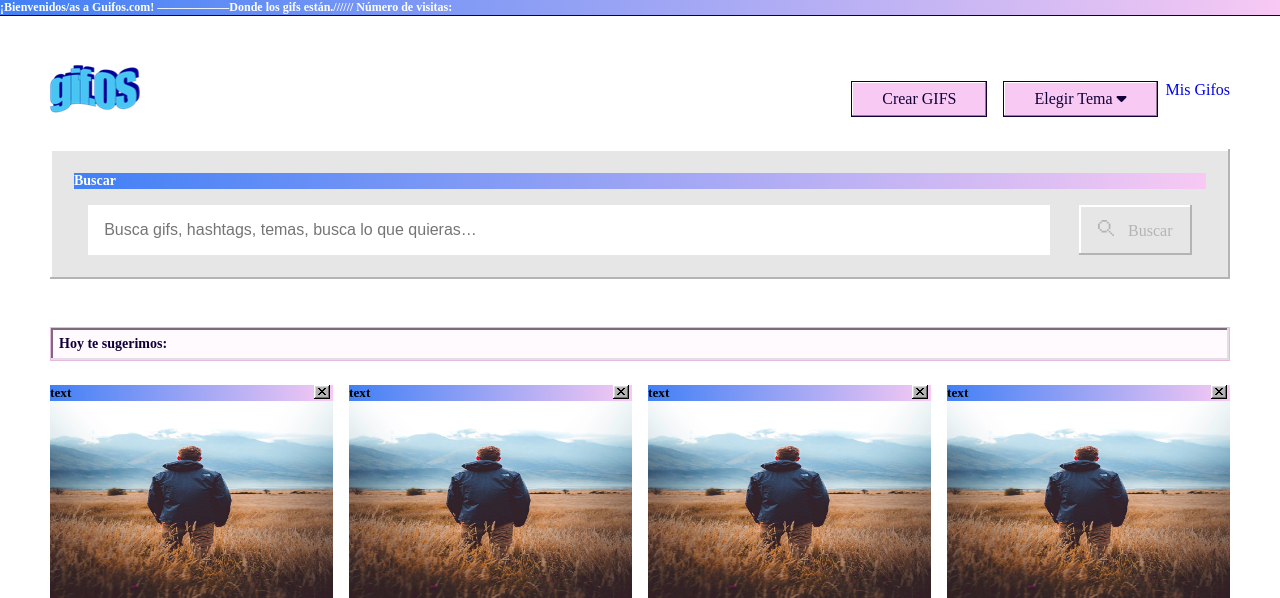
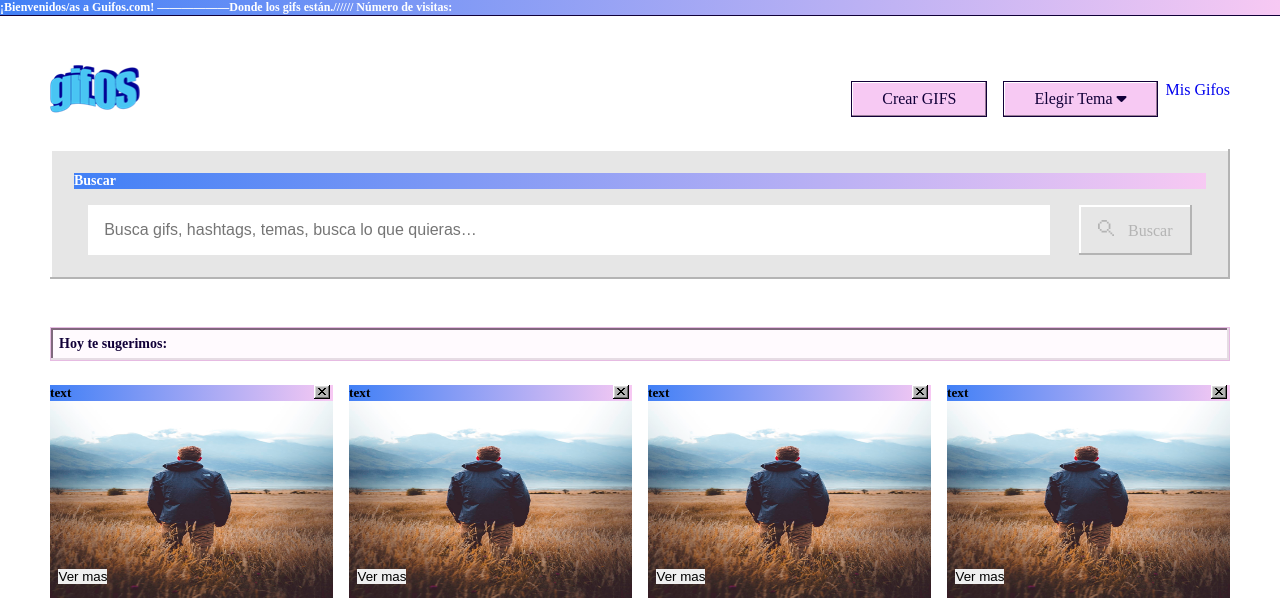
Before and after one commit to juanguren/GifOS, a plain HTML site: page index.html in a window 1280 px wide. Shown: the top 598 px of the page. Drawn offline with Linux system fonts and the light colour scheme.

Commit message:
GIF Buttons
Created and styled buttons that overlap each one of the GIFS located in the "suggestion" section.

```diff
--- a/index.html
+++ b/index.html
@@ -54,22 +54,25 @@
                     <h5>text</h5>
                     <img src="assets/button3.svg" alt="close button" id="btn-close">
                     <img src="assets/mountain.jpg" alt="" id="gif-image1">
+                    <button id="gif-button">Ver mas</button>
                 </div>
                 <div class="gif">
                     <h5>text</h5>
                     <img src="assets/button3.svg" alt="close button" id="btn-close">
                     <img src="assets/mountain.jpg" alt="" id="gif-image2">
+                    <button id="gif-button">Ver mas</button>
                 </div>
                 <div class="gif">
                     <h5>text</h5>
                     <img src="assets/button3.svg" alt="close button" id="btn-close">
                     <img src="assets/mountain.jpg" alt="" id="gif-image3">
+                    <button id="gif-button">Ver mas</button>
                 </div>
                 <div class="gif">
                     <h5>text</h5>
                     <img src="assets/button3.svg" alt="close button" id="btn-close">
                     <img src="assets/mountain.jpg" alt="" id="gif-image4">
-                    <img src="" alt="">
+                    <button id="gif-button">Ver mas</button>
                 </div>
             </div>
         </section>
--- a/style/style.css
+++ b/style/style.css
@@ -195,7 +195,15 @@
     grid-template-areas:
     "gif-title button"
     "gif gif";
+    position: relative;
 }
+
+#gif-button{
+    position: absolute;
+    top: 85%;
+    left: 3%;
+}
+
 /* FIXME : Width and height go to the appendable classes section */
 #gif-image1, #gif-image2, #gif-image3, #gif-image4{
     background-image: none;
```
